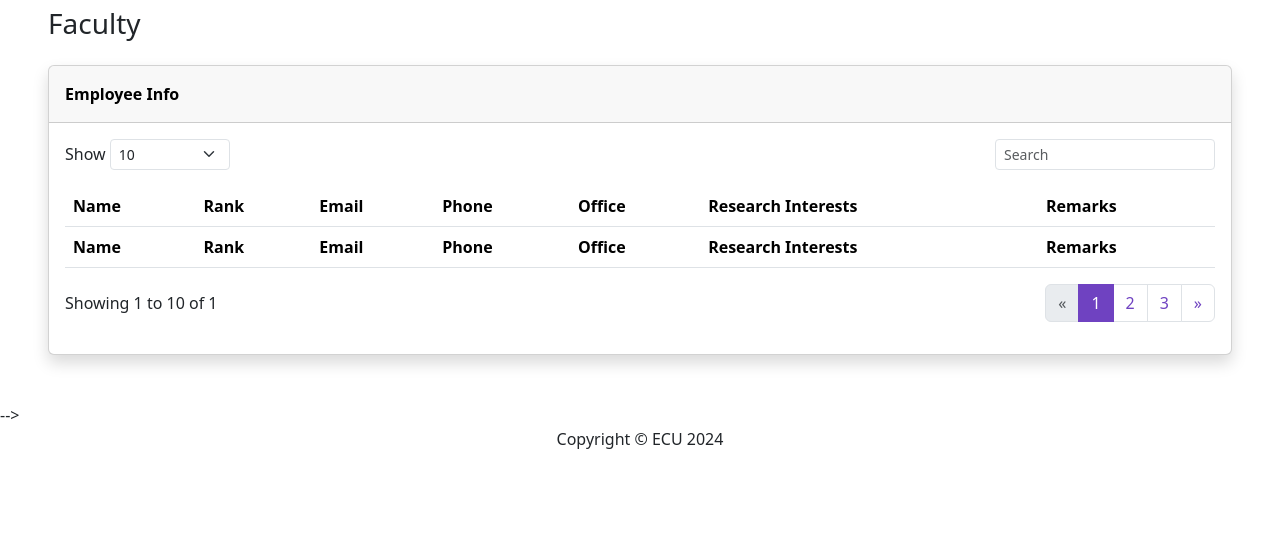
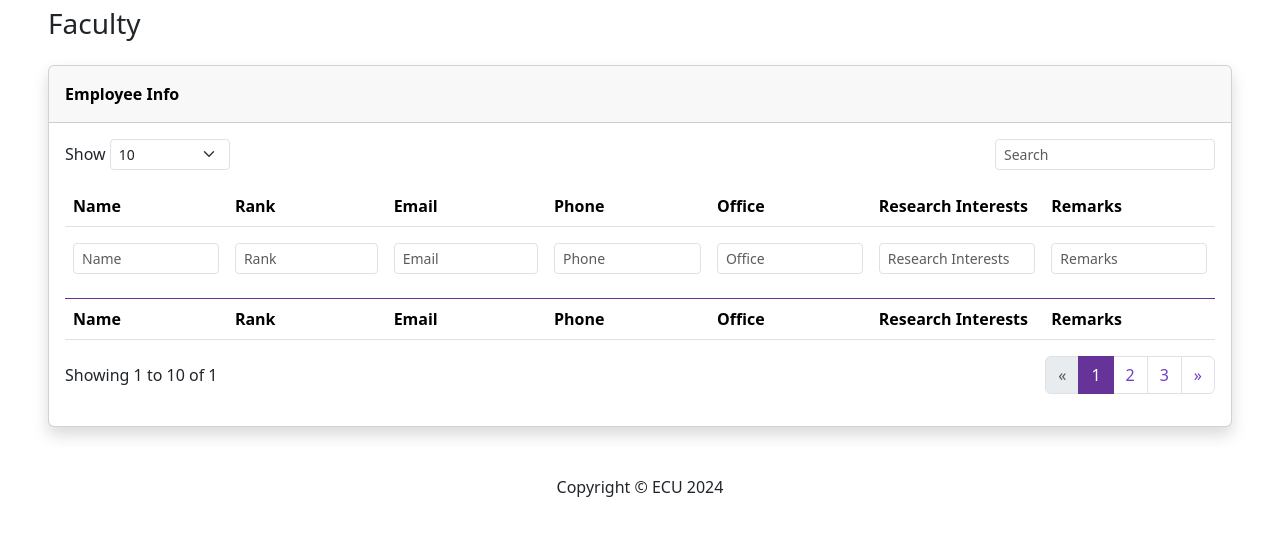
Before and after one commit to 3010-Grp-4/3010-proj-group-4, a Django app: page / in a window 1280 px wide. Shown: the part 142-678 px from the top of the page. Run offline with Django 4.2, Linux system fonts and the light colour scheme; data that the repository does not hold is empty; some libraries are stand-ins or nearby versions.

Commit message:
Expand README and modify dashboard views
Expanded the README file to include more detailed instructions for setup, configuration, and use of the Django system. Modified the dashboard's faculty view to improve pagination style, add a search function, and correct a minor typo. Also fixed a formatting error in the dashboard index view HTML file.

```diff
--- a/ecu_dash/dashboard/templates/dashboard/faculty.html
+++ b/ecu_dash/dashboard/templates/dashboard/faculty.html
@@ -7,6 +7,30 @@
 {% block stylesheet %}
 {% endblock %}
 {% block style %}
+<style>
+    .active > .page-link, .page-link.active {
+        z-index: 3;
+        color: #fff;
+        background-color: rebeccapurple;
+        border-color: rebeccapurple;
+    }
+    .pagination {
+        --bs-pagination-font-size: 1rem;
+        --bs-pagination-color: black;
+        --bs-pagination-bg: var(--bs-body-bg);
+    }
+    .pagination:hover {
+        --bs-pagination-font-size: 1rem;
+        --bs-pagination-color: goldenrod;
+        --bs-pagination-bg: var(--bs-body-bg);
+    }
+    .page-link:hover {
+      z-index: 2;
+      color: rebeccapurple;
+      background-color: var(--bs-pagination-hover-bg);
+      border-color: var(--bs-pagination-hover-border-color);
+    }
+</style>
 {% endblock %}
 
 {% block content %}
@@ -42,8 +66,22 @@
                             <th>Remarks</th>
                         </tr>
                     </thead>
+                    <thead style="border-bottom-color: rebeccapurple; margin-bottom: 10px">
+                        <tr>
+
+
+
+                            <th><div class="my-2"><label class="form-label"><input type="search" class="form-control form-control-sm" aria-controls="dataTable" placeholder="Name"></label></div></th>
+                            <th><div class="my-2"><label class="form-label"><input type="search" class="form-control form-control-sm" aria-controls="dataTable" placeholder="Rank"></label></div></th>
+                            <th><div class="my-2"><label class="form-label"><input type="search" class="form-control form-control-sm" aria-controls="dataTable" placeholder="Email"></label></div></th>
+                            <th><div class="my-2"><label class="form-label"><input type="search" class="form-control form-control-sm" aria-controls="dataTable" placeholder="Phone"></label></div></th>
+                            <th><div class="my-2"><label class="form-label"><input type="search" class="form-control form-control-sm" aria-controls="dataTable" placeholder="Office"></label></div></th>
+                            <th><div class="my-2"><label class="form-label"><input type="search" class="form-control form-control-sm" aria-controls="dataTable" placeholder="Research Interests"></label></div></th>
+                            <th><div class="my-2"><label class="form-label"><input type="search" class="form-control form-control-sm" aria-controls="dataTable" placeholder="Remarks"></label></div></th>
+                        </tr>
+
+                    </thead>
                     <tbody>
-
                     {% for faculty in faculty %}
                     <!-- Start: Faculty Row -->
                         <tr style="font-size: small;">
@@ -52,7 +90,7 @@
                             <td>{{ faculty.email }}</td>
                             <td>{{ faculty.phone }}</td>
                             <td>{{ faculty.office }}</td>
-                            <td>{{ faculty.research_interests }}</td>
+                            <td>{{ faculty.research_interest }}</td>
                             <td>{{ faculty.remarks }}</td>
                         </tr>
                     <!-- End: Faculty Row -->
--- a/ecu_dash/dashboard/templates/dashboard/index.html
+++ b/ecu_dash/dashboard/templates/dashboard/index.html
@@ -304,7 +304,7 @@
         </div>
 
 
-        <footer class="bg-white sticky-footer">-->
+        <footer class="bg-white sticky-footer">
             <div class="container my-auto">
                 <div class="text-center my-auto copyright"><span>Copyright © ECU 2024</span></div>
             </div>
```
Also changed, not shown: Courses(2024-02-29).png (added), Faculty(2024-02-29).png (added), README.md.
